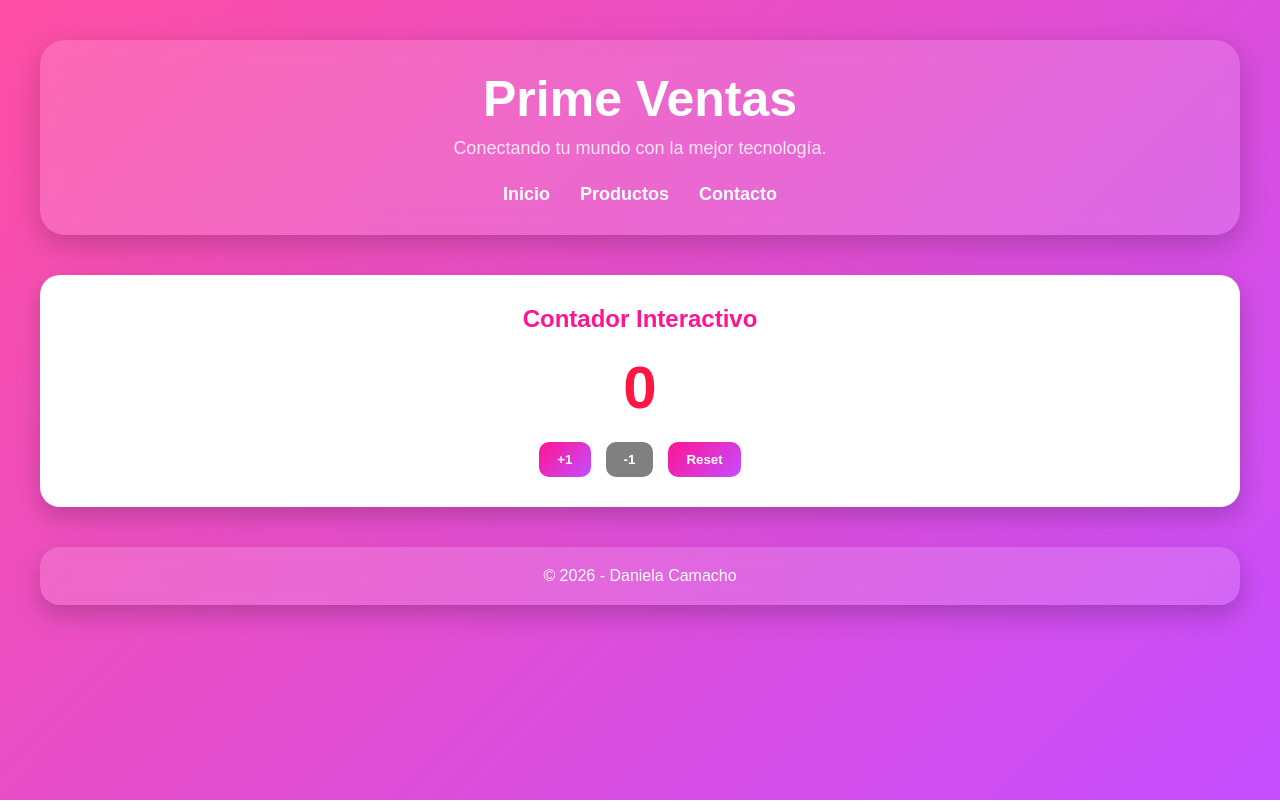
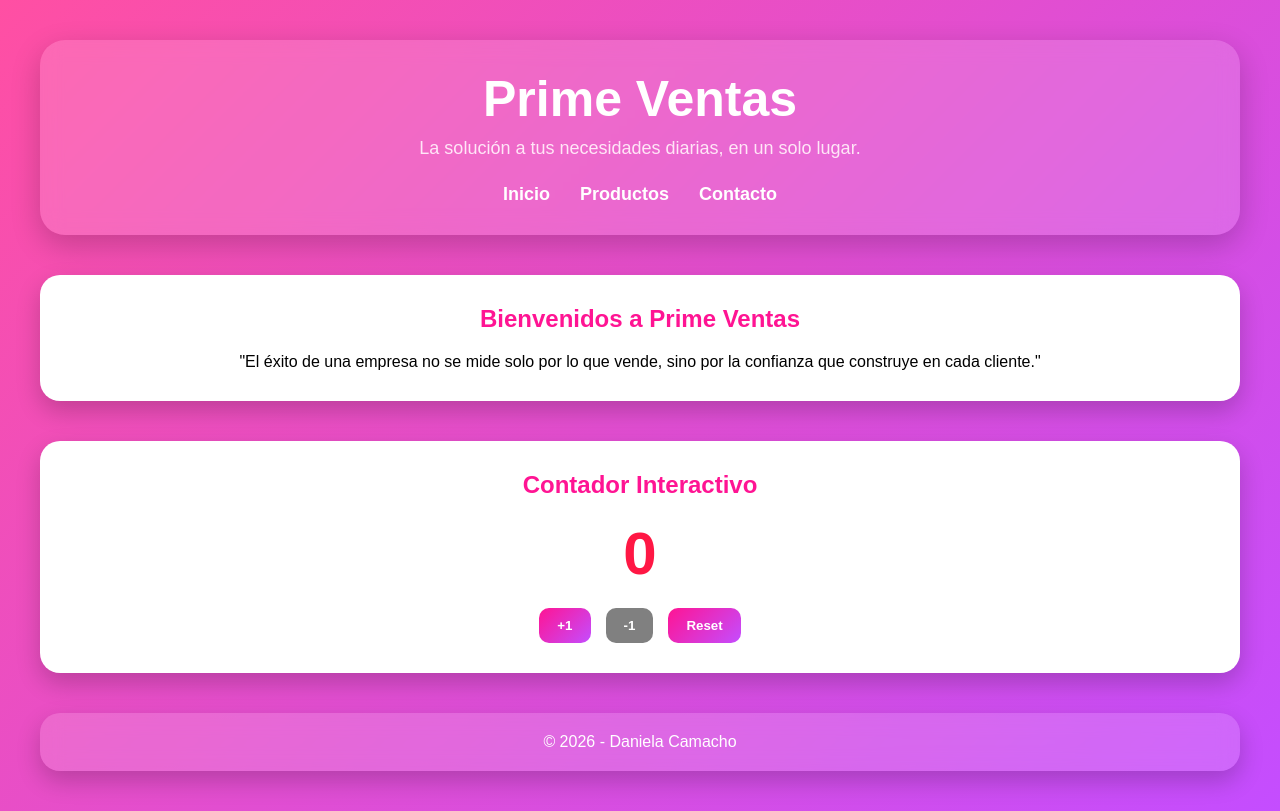
Before and after one commit to daniicamacho27/tp6-react, a React (Vite) app: page / in a window 1280 px wide. Built offline with nearby package versions, Linux system fonts and the light colour scheme.

Commit message:
Separar los productos por categoría

```diff
--- a/src/App.jsx
+++ b/src/App.jsx
@@ -3,54 +3,34 @@ import "./styles/global.css";
 
 import Header from "./components/Header";
 import Footer from "./components/Footer";
-import Card from "./components/Card";
 import Contador from "./components/Contador";
 import ContactForm from "./components/ContactForm";
+import ProductList from "./components/ProductList";
 
 function App() {
-  const [vista, setVista] = useState("Inicio");
+
+  const [vista, setVista] = useState("inicio");
 
   return (
     <div className="app">
 
       <Header
-      mostrarProductos={() => setMostrarProductos(!mostrarProductos)}
-      mostrarContacto={() => setMostrarContacto(!mostrarContacto)}
+        mostrarProductos={() => setVista("productos")}
+        mostrarContacto={() => setVista("contacto")}
       />
 
-      {vista === "productos" && (
-
-        <div className="cards-container">
-
-          <Card
-            titulo="Notebook Gamer"
-            descripcion="Potencia máxima para gaming y estudio."
-            imagen="https://images.unsplash.com/photo-1640695257754-7e2932f9ad0f?q=80&w=870&auto=format&fit=crop"
-            precio={2500}
-          />
-
-          <Card
-            titulo="Auriculares RGB"
-            descripcion="Sonido envolvente y diseño moderno."
-            imagen="https://images.unsplash.com/photo-1592084843797-2ea293a5db98?q=80&w=870&auto=format&fit=crop"
-            precio={350}
-          />
-
-          <Card
-            titulo="Iphone Pro"
-            descripcion="Cámara premium y batería duradera."
-            imagen="https://images.unsplash.com/photo-1716487637579-08069dd12c93?q=80&w=870&auto=format&fit=crop"
-            precio={1800}
-          />
-
-          <Card
-            titulo="Teclado Mecánico"
-            descripcion="Ideal para programar y jugar."
-            imagen="https://images.unsplash.com/photo-1538481199705-c710c4e965fc?q=80&w=965&auto=format&fit=crop"
-          />
-
+      {vista === "inicio" && (
+        <div className="contador">
+          <h2>Bienvenidos a Prime Ventas</h2>
+          <p>
+            "El éxito de una empresa no se mide solo por lo que vende, sino por la confianza que construye en cada cliente."
+          </p>
         </div>
       )}
+
+    {vista === "productos" && (
+      <ProductList />
+    )}
 
       {vista === "contacto" && (
         <ContactForm />
--- a/src/components/ContactForm.jsx
+++ b/src/components/ContactForm.jsx
@@ -21,40 +21,57 @@ function ContactForm() {
   };
 
   return (
-    <div className="contact-form">
+    <div className="form-container">
 
-      <h2>Contacto</h2>
+      <h2>Formulario de contacto: </h2>
 
       <form onSubmit={handleSubmit}>
 
+  <div className="form-row">
+
+    <div className="form-group">
       <input
         type="text"
         placeholder="Tu nombre"
         value={nombre}
         onChange={(e) => setNombre(e.target.value)}
       />
+    </div>
 
+    <div className="form-group">
       <input
         type="email"
         placeholder="Tu email"
         value={email}
         onChange={(e) => setEmail(e.target.value)}
       />
+    </div>
 
+  </div>
+
+  <div className="form-row">
+
+    <div className="form-group">
       <input
         type="tel"
         placeholder="Tu teléfono"
         value={telefono}
         onChange={(e) => setTelefono(e.target.value)}
       />
+    </div>
 
+  </div>
+
+  <div className="form-group">
     <textarea
       placeholder="Escribí tu mensaje"
       value={mensaje}
       onChange={(e) => setMensaje(e.target.value)}
     />
+  </div>
 
   <button
+    className="form-btn"
     type="submit"
     disabled={!nombre || !email || !telefono || !mensaje}
   >
@@ -62,6 +79,7 @@ function ContactForm() {
   </button>
 
 </form>
+
 
       <div className="preview">
 
@@ -73,6 +91,8 @@ function ContactForm() {
 
         <p><strong>Mensaje:</strong> {mensaje}</p>
 
+        <p><strong>Teléfono:</strong> {telefono}</p>
+
       </div>
 
     </div>
--- a/src/components/Header.jsx
+++ b/src/components/Header.jsx
@@ -7,7 +7,7 @@ function Header({ mostrarProductos,mostrarContacto }) {
       </h1>
 
       <p>
-        Conectando tu mundo con la mejor tecnología.
+        La solución a tus necesidades diarias, en un solo lugar.
       </p>
 
       <nav>
--- /dev/null
+++ b/src/components/ProductList.jsx
@@ -0,0 +1,129 @@
+import { useState } from "react";
+import Card from "./Card";
+
+function ProductList() {
+
+  const [categoria, setCategoria] = useState("Todas");
+  const [soloStock, setSoloStock] = useState(false);
+
+  const productos = [
+    {
+      id: 1,
+      nombre: "Notebook Gamer",
+      precio: 2500,
+      categoria: "Electrónica",
+      enStock: true,
+      imagen: "https://images.unsplash.com/photo-1640695257754-7e2932f9ad0f?q=80&w=870&auto=format&fit=crop"
+    },
+    {
+      id: 2,
+      nombre: "Auriculares RGB",
+      precio: 350,
+      categoria: "Electrónica",
+      enStock: true,
+      imagen: "https://images.unsplash.com/photo-1592084843797-2ea293a5db98?q=80&w=870&auto=format&fit=crop"
+    },
+    {
+      id: 3,
+      nombre: "Remera Oversize",
+      precio: 120,
+      categoria: "Ropa",
+      enStock: false,
+      imagen: "https://images.unsplash.com/photo-1521572163474-6864f9cf17ab?q=80&w=870&auto=format&fit=crop"
+    },
+    {
+      id: 4,
+      nombre: "Teclado Mecánico",
+      precio: 500,
+      categoria: "Electrónica",
+      enStock: true,
+      imagen: "https://images.unsplash.com/photo-1538481199705-c710c4e965fc?q=80&w=965&auto=format&fit=crop"
+    },
+    {
+      id: 5,
+      nombre: "Zapatillas Urbanas",
+      precio: 800,
+      categoria: "Ropa",
+      enStock: true,
+      imagen: "https://images.unsplash.com/photo-1542291026-7eec264c27ff?q=80&w=870&auto=format&fit=crop"
+    },
+    {
+      id: 6,
+      nombre: "Mouse Gamer",
+      precio: 200,
+      categoria: "Electrónica",
+      enStock: false,
+      imagen: "https://images.unsplash.com/photo-1527814050087-3793815479db?q=80&w=870&auto=format&fit=crop"
+    }
+  ];
+
+  const productosFiltrados = productos.filter((producto) => {
+
+    const filtroCategoria =
+      categoria === "Todas" ||
+      producto.categoria === categoria;
+
+    const filtroStock =
+      !soloStock || producto.enStock;
+
+    return filtroCategoria && filtroStock;
+  });
+
+  return (
+    <div>
+
+      <div className="filtros">
+
+        <select
+          value={categoria}
+          onChange={(e) => setCategoria(e.target.value)}
+        >
+          <option>Todas</option>
+          <option>Electrónica</option>
+          <option>Ropa</option>
+        </select>
+
+        <label className="checkbox-stock">
+
+          <input
+            type="checkbox"
+            checked={soloStock}
+            onChange={() => setSoloStock(!soloStock)}
+          />
+
+          Solo en stock
+        </label>
+
+      </div>
+
+      <div className="cards-container">
+
+        {productosFiltrados.length > 0 ? (
+
+          productosFiltrados.map((producto) => (
+
+            <Card
+              key={producto.id}
+              titulo={producto.nombre}
+              descripcion={producto.categoria}
+              imagen={producto.imagen}
+              precio={producto.precio}
+            />
+
+          ))
+
+        ) : (
+
+          <h2 className="sin-productos">
+            No hay productos
+          </h2>
+
+        )}
+
+      </div>
+
+    </div>
+  );
+}
+
+export default ProductList;
--- a/src/styles/global.css
+++ b/src/styles/global.css
@@ -180,9 +180,23 @@ button:hover{
   font-size: 32px;
 }
 
+form{
+  display: flex;
+  flex-direction: column;
+  gap:20px;
+}
+
+.form-row{
+  display: flex;
+  gap: 20px;
+  flex-wrap: wrap;
+}
+
 .form-group{
   display: flex;
   flex-direction: column;
+  flex: 1;
+  flex-wrap: wrap;
   margin-bottom: 20px;
 }
 
@@ -194,9 +208,9 @@ button:hover{
 
 .form-group input,
 .form-group textarea{
-  padding: 14px;
+  padding: 15px;
   border: none;
-  border-radius: 12px;
+  border-radius: 14px;
   outline: none;
   font-size: 16px;
 }
@@ -250,3 +264,36 @@ button:hover{
   font-size: 16px;
   box-shadow: 0 10px 25px rgba(0,0,0,0.2);
 }
+.filtros{
+  display: flex;
+  justify-content: center;
+  align-items: center;
+  gap: 20px;
+  margin-bottom: 35px;
+  flex-wrap: wrap;
+}
+
+.filtros select{
+  padding: 12px 18px;
+  border: none;
+  border-radius: 12px;
+  font-size: 16px;
+  outline: none;
+}
+
+.checkbox-stock{
+  color: white;
+  font-size: 18px;
+  font-weight: bold;
+  display: flex;
+  align-items: center;
+  gap: 10px;
+}
+
+.sin-productos{
+  color: white;
+  text-align: center;
+  width: 100%;
+  margin-top: 30px;
+  font-size: 32px;
+}
```
Also changed, not shown: src/components/TodoApp.jsx (added). Lines whose indentation alone changed are shown as unchanged.
